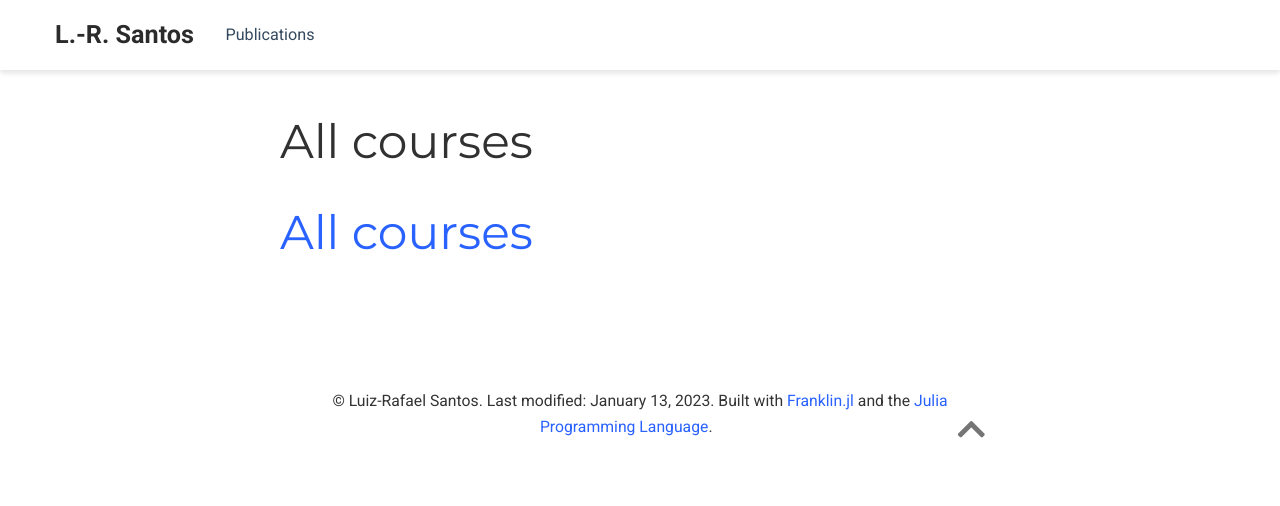
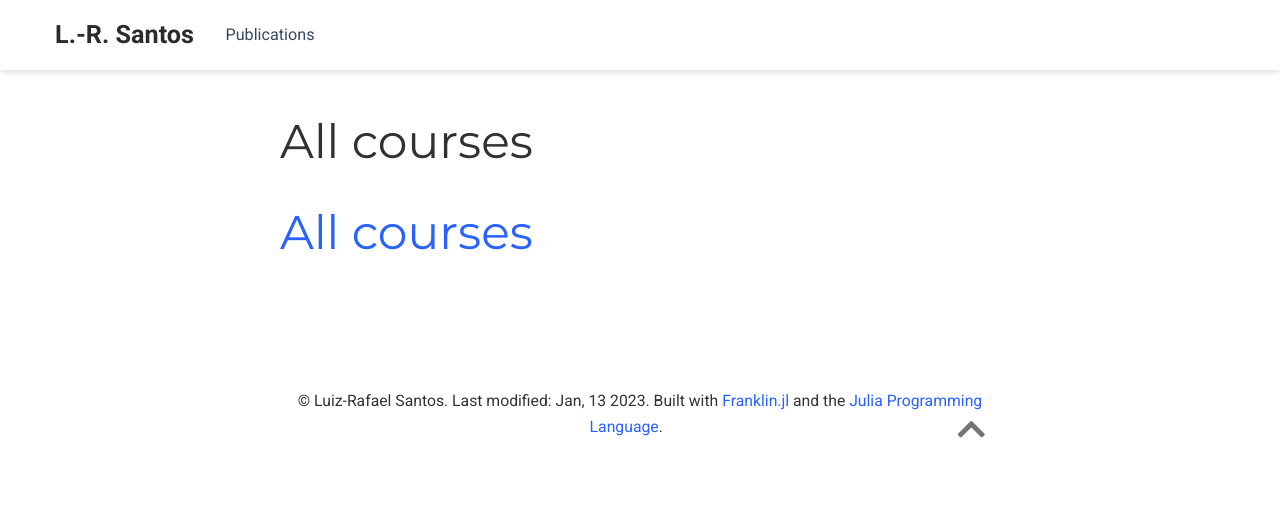
Before and after one commit to lrsantos11/lrsantos11.github.io, a plain HTML site: page courses/index.html in a window 1280 px wide. Drawn offline with nearby package versions, Linux system fonts and the light colour scheme; some packages are replaced by stand-ins of ours.

Commit message:
Deploying to gh-pages from  @ 07910afc0a631bc68332f6ad30f4aedbd4f8103d 🚀

```diff
--- a/courses/index.html
+++ b/courses/index.html
@@ -100,7 +100,7 @@
 
 <div class="container">
   <footer class="site-footer">
-    <p class="powered-by">© Luiz-Rafael Santos. Last modified: January 13, 2023. Built with <a href="https://franklinjl.org" target="_blank" rel="noopener">Franklin.jl</a> and the <a href="https://julialang.org" target="_blank" rel="noopener">Julia Programming Language</a>.
+    <p class="powered-by">© Luiz-Rafael Santos. Last modified: Jan, 13 2023. Built with <a href="https://franklinjl.org" target="_blank" rel="noopener">Franklin.jl</a> and the <a href="https://julialang.org" target="_blank" rel="noopener">Julia Programming Language</a>.
 
       <span class="float-right" aria-hidden="true">
         <a href="#" class="back-to-top">
```
Also changed, not shown: index.html (+1 -1 lines), posts/2020/07/literate/index.html (+1 -1 lines), posts/2020/08/writing-technical-content/index.html (+1 -1 lines), posts/index.html (+1 -1 lines), assets/posts/2020/07/literate/code/output/example1.svg, assets/posts/2020/08/writing-technical-content/code/output/ex-pyplot.svg.
